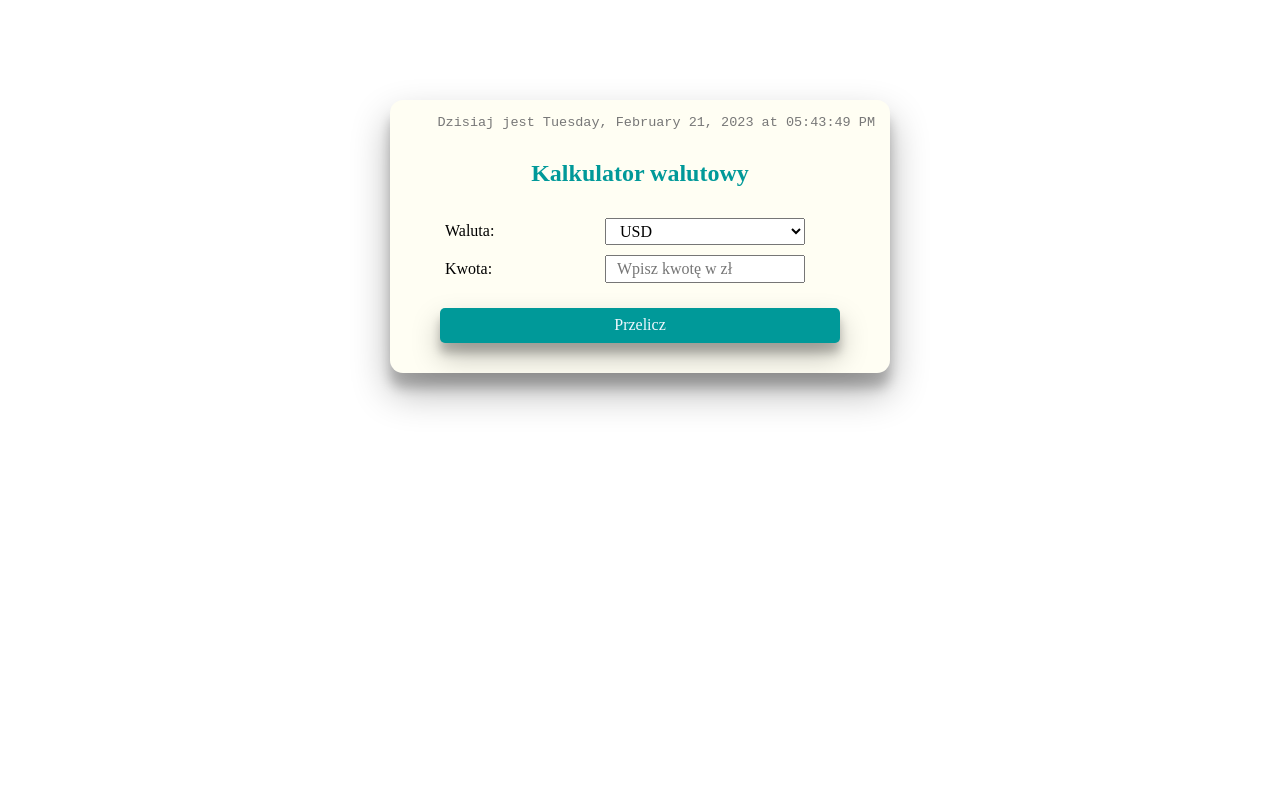
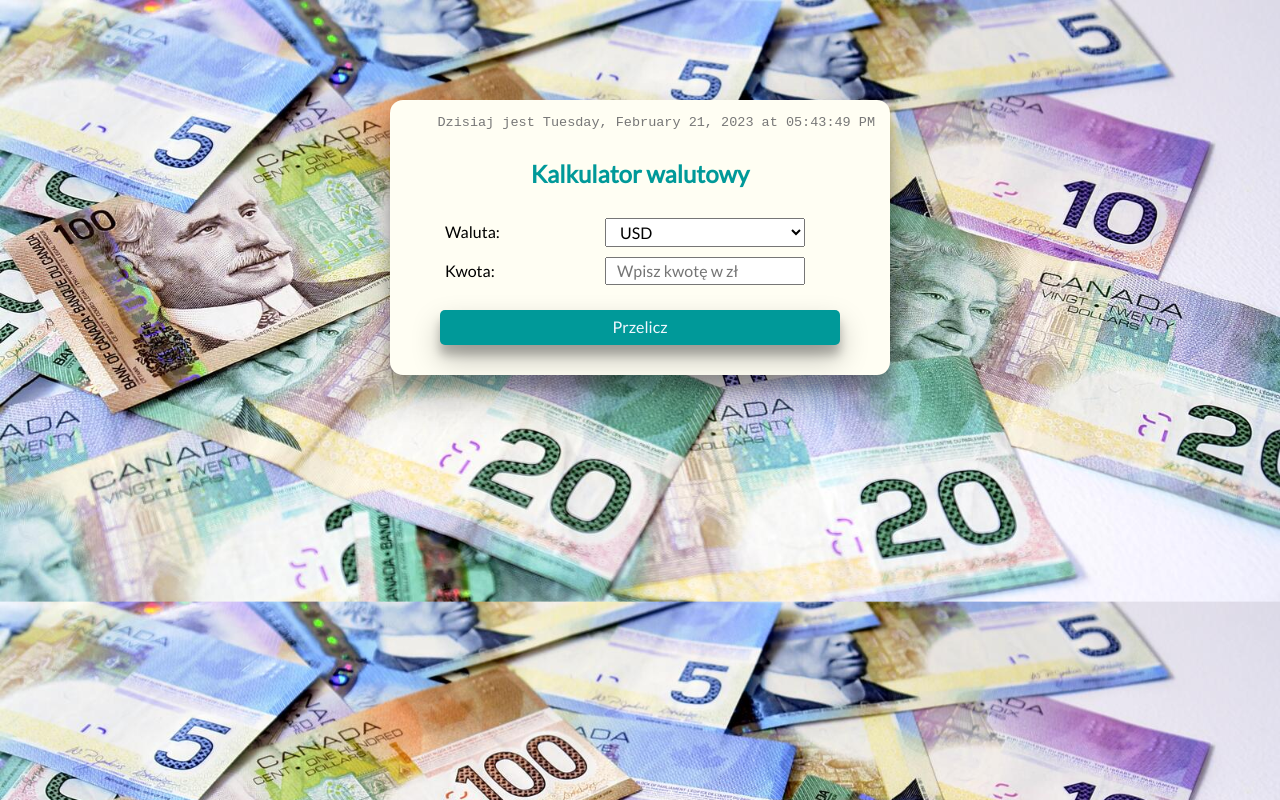
Before and after one commit to ursmal1948/currency-converter-react, a React (Create React App) app: page / in a window 1280 px wide. Built offline with nearby package versions, Linux system fonts and the light colour scheme.

Commit message:
GlobalStyles Component created and moved to a seperate file

```diff
--- a/src/App.js
+++ b/src/App.js
@@ -6,7 +6,8 @@ import { StyledClock } from "./Clock/styled";
 import { StyledHeader } from "./Header/styled";
 import { StyledContainer } from "./Container/styled";
 import { ThemeProvider } from "styled-components";
-import { theme } from "./theme";
+import { theme } from "./styles/theme";
+import { GlobalStyles } from "./styles/globalStyles";
 
 function App() {
   const [result, setResult] = useState("");
@@ -26,6 +27,7 @@ function App() {
   return (
     <ThemeProvider theme={theme}>
       <StyledContainer>
+        <GlobalStyles />
         <StyledClock />
         <StyledHeader title="Kalkulator walutowy" />
         <Form calculateResult={calculateResult} />
--- /dev/null
+++ b/src/styles/globalStyles.js
@@ -0,0 +1,20 @@
+import { createGlobalStyle } from "styled-components";
+import backgroundMoney from "../img/backgroundMoney.jpg";
+
+export const GlobalStyles = createGlobalStyle`
+body {
+  font-family: 'Lato', sans-serif;
+  background-image:  url("${backgroundMoney}");
+  background-repeat: repeat;
+  background-position: initial;
+  background-size: cover ;
+}
+
+html {
+  box-sizing: border-box;
+}
+
+*, ::before, ::after {
+  box-sizing: inherit;
+}
+`;
```
Also changed, not shown: src/img/backgroundMoney.jpg (renamed from public/backgroundMoney.jpg), src/styles/theme.js (renamed from src/theme.js).
